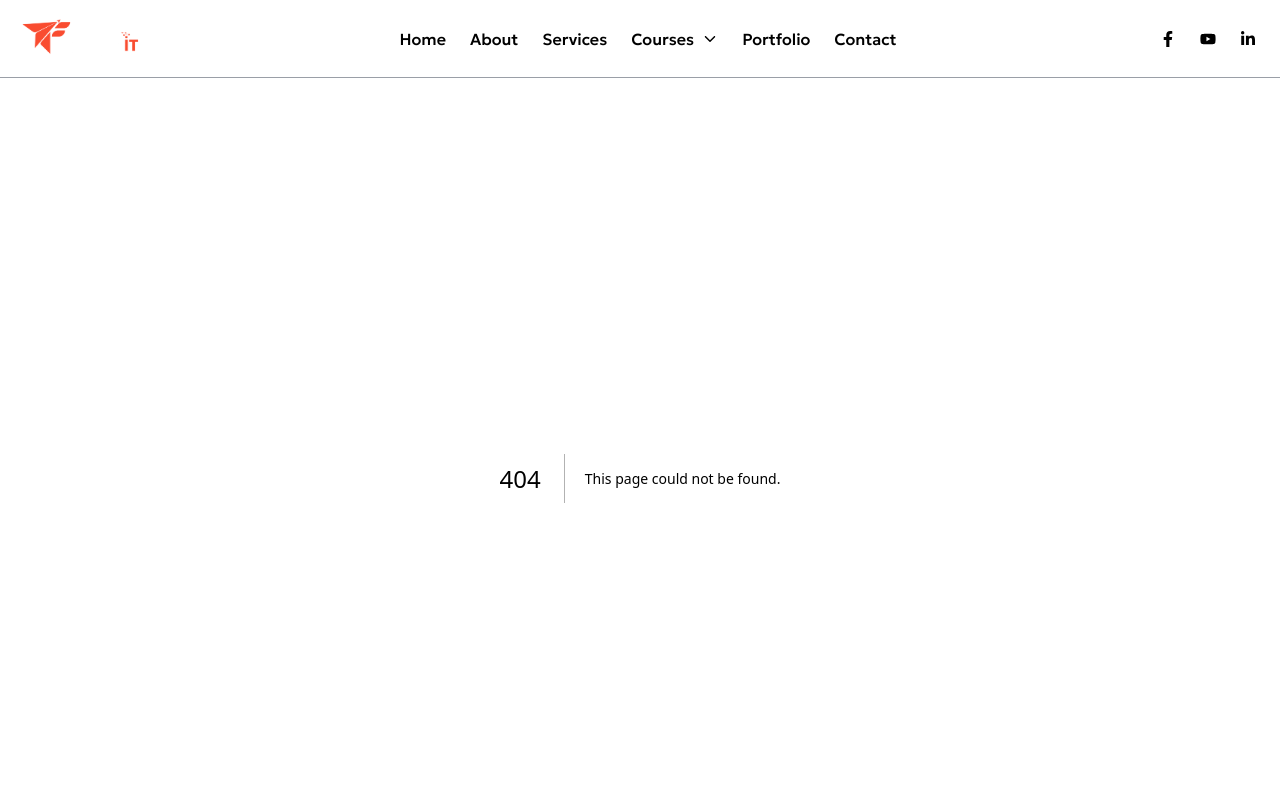
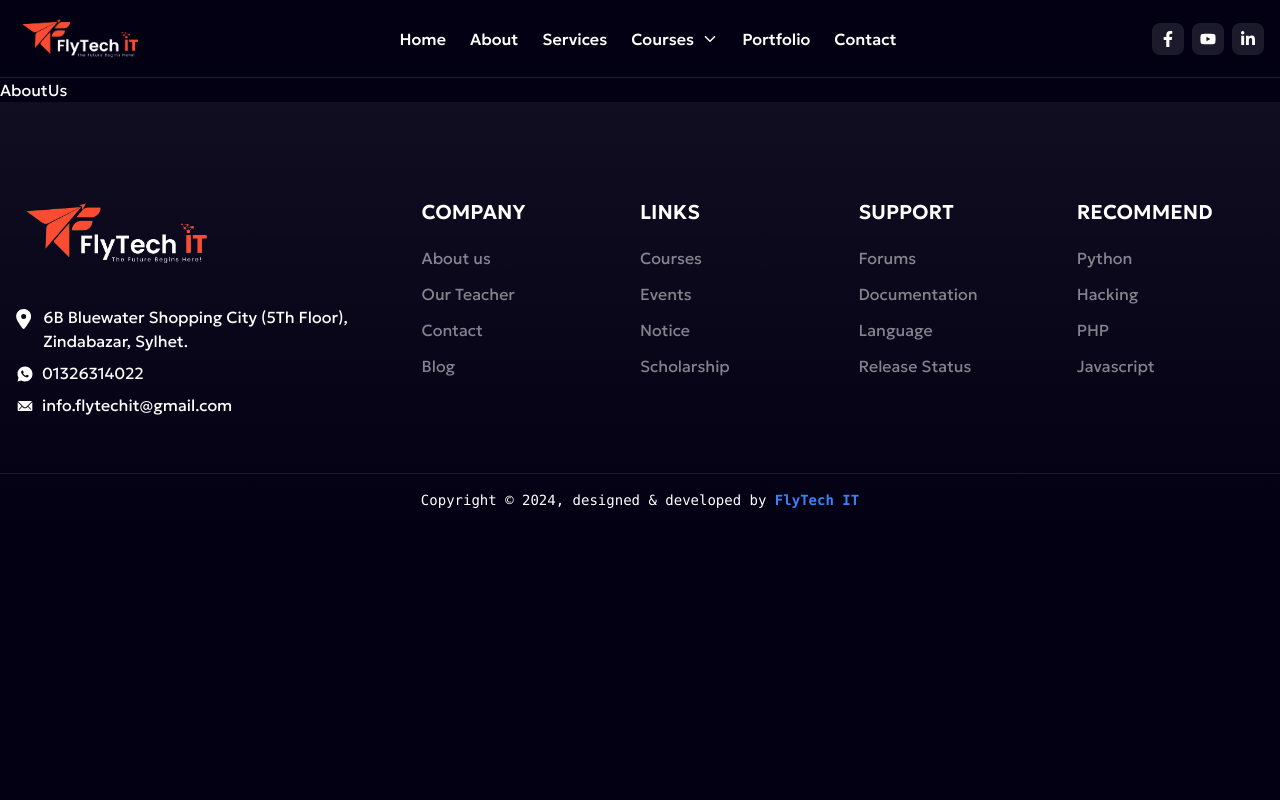
Before and after one commit to Shakiqurrahman/Flytech_IT, a Next.js app: page /about-us in a window 1280 px wide. Before the commit this address had no page. Shown: the top 800 px of the page. Built offline with nearby package versions, Linux system fonts and the light colour scheme.

Commit message:
about us route added

```diff
--- /dev/null
+++ b/src/app/about-us/page.js
@@ -0,0 +1,7 @@
+import React from "react";
+
+const AboutUs = () => {
+  return <div>AboutUs</div>;
+};
+
+export default AboutUs;
```
